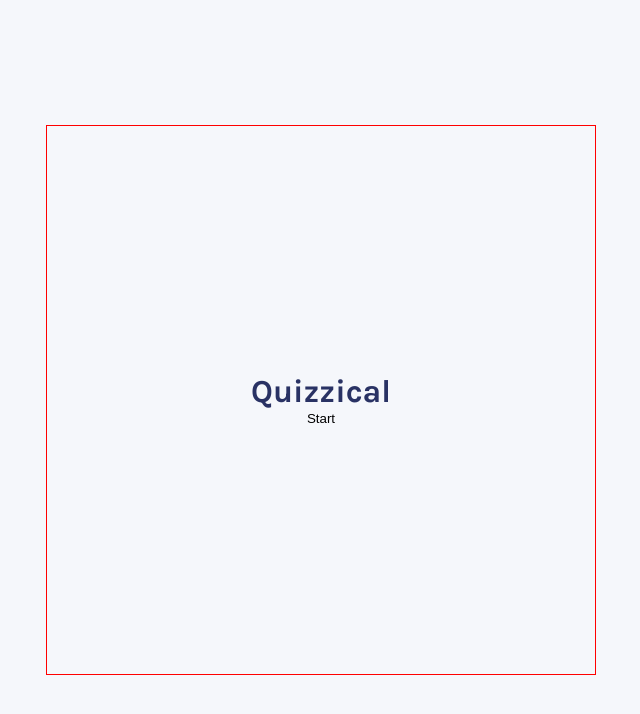
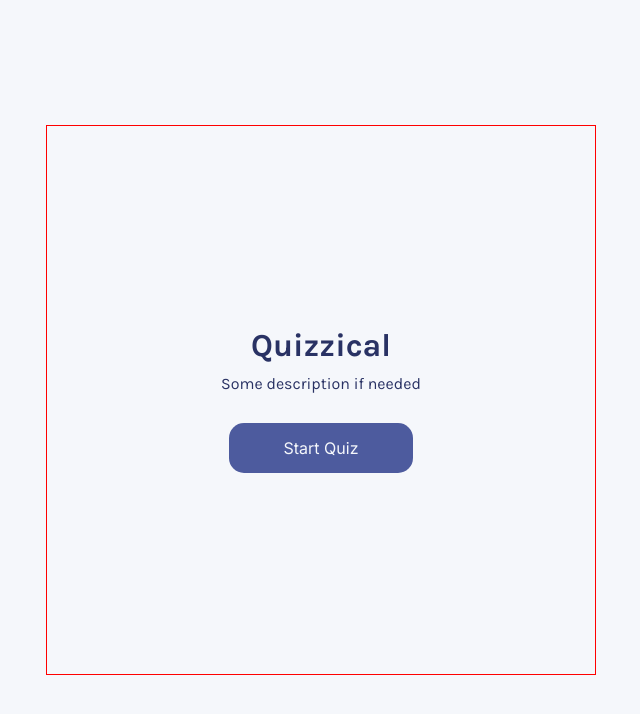
Before and after one commit to lenasokolova/Quizzical_Web_App, a React (Create React App) app: page / in a window 1280 px wide. Shown: the top 714 px of the page, without its empty margins (319-959 px from the left). Built offline with nearby package versions, Linux system fonts and the light colour scheme.

Commit message:
refactor: change a render method

```diff
--- a/src/App.js
+++ b/src/App.js
@@ -1,112 +1,13 @@
-import React, { useState } from "react";
-import { fetchQuizQuestions } from "./API";
-// Components
-import QuestionCard from "./components/QuestionCard";
-//Types
-import { Difficulty } from "./API";
-
-const TOTAL_QUESTIONS = 5;
-
-const App = () => {
-  const [loading, setLoading] = useState(false);
-  const [questions, setQuestions] = useState([]);
-  const [number, setNumber] = useState(0);
-  const [userAnswers, setUserAnswers] = useState([]);
-  const [score, setScore] = useState(0);
-  const [gameOver, setGameOver] = useState(true);
-
-
-  const startTrivia = async () => {
-    setLoading(true);
-    setGameOver(false);
-
-    const newQuestions = await fetchQuizQuestions(TOTAL_QUESTIONS, Difficulty.EASY);
-    setQuestions(newQuestions);
-    setScore(0);
-    setUserAnswers([]);
-    setNumber(0);
-    setLoading(false);
-  }
-
-  const checkAnswer = (e) => {
-
-  }
-
-  const nextQuestion = () => {
-    //change to checkAnswers
-  }
-
-  const questionElmts = questions.map((question, index) => {
-    return (
-      <QuestionCard
-        key={index}
-        questionNr={number + 1}
-        totalQuestions={TOTAL_QUESTIONS}
-        question={question.question}
-        answers={question.answers}
-        userAnswer={userAnswers ? userAnswers[number] : undefined}
-        callback={checkAnswer}
-      />
-    )
-  })
-
-  return (
-    <div className="App">
-      <h1>Quizzical</h1>
-      {gameOver || userAnswers.length === TOTAL_QUESTIONS ? (
-        <button className="start" onClick={startTrivia}>
-          Start
-        </button>
-      ) : null}
-
-      {!gameOver ? <p>Score:{score}</p> : null}
-      {loading && <p>Loading Questions...</p>}
-      {!loading && !gameOver && <section>{questionElmts}</section>
-      }
-      {!gameOver &&
-        !loading &&
-        userAnswers.length === number + 1 &&
-        number !== TOTAL_QUESTIONS - 1 ? (
-        <button
-          className="next"
-          onClick={nextQuestion}>
-          Next Question
-        </button>
-      ) : null}
-    </div >)
-}
-
-export default App;
-
-
-
-
-
-
-
-
-
-
-
-
-
-
-
-
-
-
-/* import { useState } from "react";
-// import QuestionSet from "./QuestionSet";
-// import Answers from "./Answers";
-import { shuffleAnswers } from "./shuffleAnswers";
+import { useState } from "react";
+import QuestionSet from "./components/QuestionSet";
+import Answers from "./components/Answers";
+import { nanoid } from "nanoid";
 
 function App() {
   const [isQuesLoaded, setIsQuesLoaded] = useState(false);
   const [questions, setQuestions] = useState([]);
   const [loading, setLoading] = useState(true);
-  // const [error, setError] = useState(null);
-
-  console.log(questions)
+  const [error, setError] = useState(null);
 
   async function startQuiz() {
     try {
@@ -114,13 +15,41 @@ function App() {
       const response = await fetch(
         "https://opentdb.com/api.php?amount=5&category=12&difficulty=easy&type=multiple"
       );
-      const data = await (response).json();
+      const data = await response.json();
       const allQuestions = data.results;
-      const listOfQuestions = allQuestions.map((question) => ({
-        ...question,
-        answers: shuffleAnswers([...question.incorrect_answers, question.correct_answer]),
-
-      }))
+      const listOfQuestions = allQuestions.map((item) => {
+        const allAnswers = [
+          {
+            id: nanoid(),
+            isCorrect: false,
+            isChosen: false,
+            answer: item.incorrect_answers[0]
+          },
+          {
+            id: nanoid(),
+            isCorrect: false,
+            isChosen: false,
+            answer: item.incorrect_answers[1]
+          },
+          {
+            id: nanoid(),
+            isCorrect: false,
+            isChosen: false,
+            answer: item.incorrect_answers[2]
+          },
+          {
+            id: nanoid(),
+            isCorrect: true,
+            isChosen: false,
+            answer: item.correct_answer
+          }
+        ];
+        return {
+          id: nanoid(),
+          question: item.question,
+          answers: allAnswers
+        };
+      });
       setQuestions(listOfQuestions);
     } catch (err) {
       setError(err.message);
@@ -131,20 +60,20 @@ function App() {
 
   function holdAnswer(questionId, answerId) {
     console.log({ questionId, answerId });
-    // setQuestions((prevQuestion) =>
-    //   prevQuestion.map((question) =>
-    //     question.id === questionId
-    //       ? {
-    //         ...question,
-    //         answers: question.answers.map((answer) =>
-    //           answer.id === answerId
-    //             ? { ...answer, isChosen: !answer.isChosen }
-    //             : answer
-    //         )
-    //       }
-    //       : question
-    //   )
-    // );
+    setQuestions((prevQuestion) =>
+      prevQuestion.map((question) =>
+        question.id === questionId
+          ? {
+            ...question,
+            answers: question.answers.map((answer) =>
+              answer.id === answerId
+                ? { ...answer, isChosen: !answer.isChosen }
+                : answer
+            )
+          }
+          : question
+      )
+    );
   }
 
   const questionElm = questions.map((question, index) => {
@@ -153,7 +82,7 @@ function App() {
         <QuestionSet question={question.question} key={question.id} />
         <Answers
           answers={question.answers}
-          // isChosen={question.answers.isChosen}
+          isChosen={question.answers.isChosen}
           holdAnswer={(answerId) => holdAnswer(question.id, answerId)}
         />
       </section>
@@ -184,4 +113,3 @@ function App() {
 }
 
 export default App;
-*/
--- /dev/null
+++ b/src/components/Answers.js
@@ -0,0 +1,25 @@
+function Answer(props) {
+  const styles = {
+    backgroundColor: props.answer.isChosen ? "#D6DBF5" : "transparent"
+  };
+  return (
+    <div
+      className="answer-div"
+      style={styles}
+      id={props.answer.id}
+      onClick={() => props.holdAnswer(props.answer.id)}
+    >
+      <p>{props.answer.answer}</p>
+    </div>
+  );
+}
+
+export default function Answers(props) {
+  return (
+    <section className="answer-container">
+      {props.answers.map((answer) => (
+        <Answer holdAnswer={props.holdAnswer} answer={answer} key={answer.id} />
+      ))}
+    </section>
+  );
+}
--- /dev/null
+++ b/src/components/QuestionSet.js
@@ -0,0 +1,7 @@
+export default function QuestionSet(props) {
+  return (
+    <section className="quest" key={props.id}>
+      <p>{props.question}</p>
+    </section>
+  );
+}
--- a/src/style.css
+++ b/src/style.css
@@ -32,15 +32,13 @@
 
 .btn {
   background-color: #4D5B9E;
-  /* color: #F5F7FB; */
+  color: #F5F7FB;
   padding: 15px 55px;
   border-radius: 15px;
   font-family: 'Inter';
   font-size: 16px;
   margin-top: 30px;
 }
-
-
 
 .quest-box {
   background-color: #F5F7FB;
```
